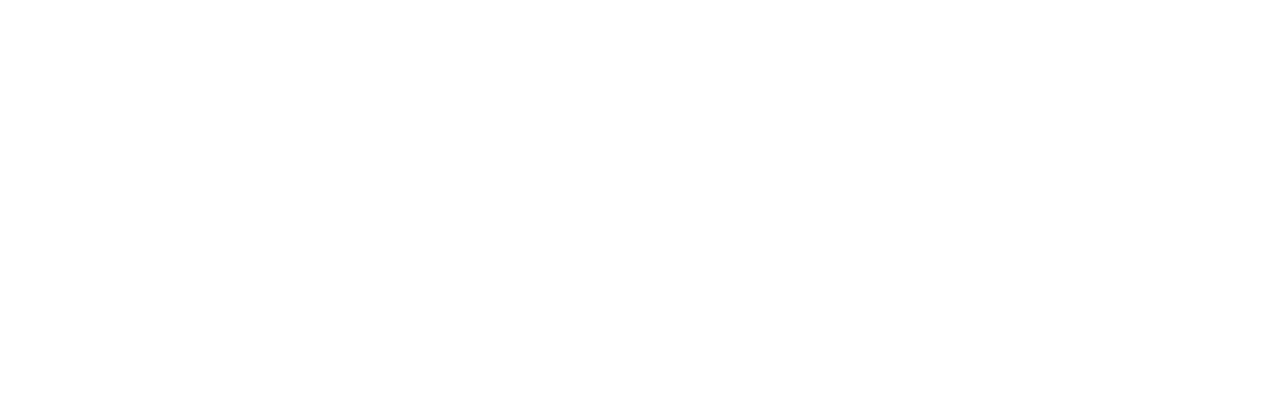
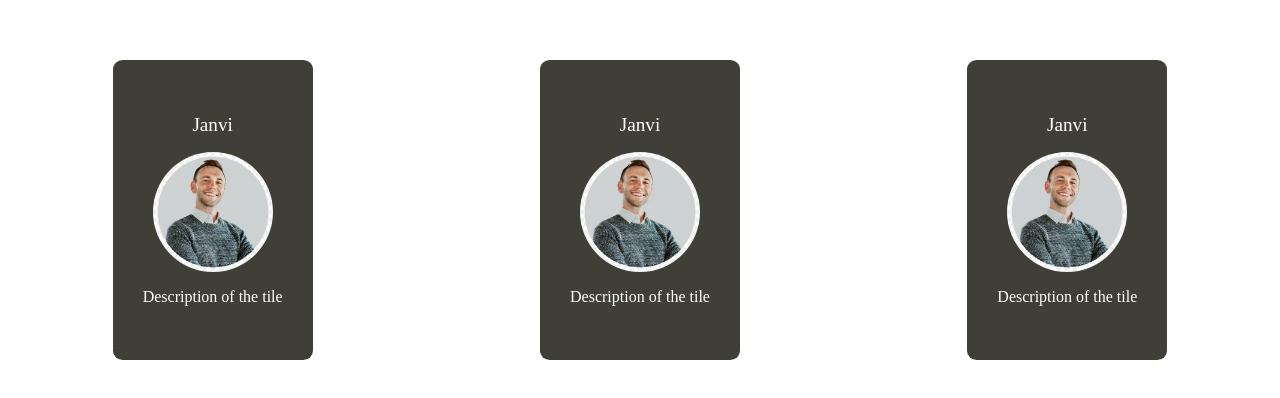
Before and after one commit to janvi7414/react_repo, a React app in the folder second-react-project/: page / in a window 1280 px wide. Shown: the part 190-588 px from the top of the page. Built offline with nearby package versions, Linux system fonts and the light colour scheme; the HTML template or start-up script is replaced by a standard one.

Commit message:
learnt to create a component and how to link it

```diff
--- /dev/null
+++ b/second-react-project/src/App.css
@@ -0,0 +1,11 @@
+.AppDiv{
+    width:100vw;
+    height:100vh;
+    display:flex;
+    flex-direction:row;
+    flex-wrap:wrap;
+    justify-content: space-around;
+    align-items: center;
+    gap:2px;
+    color:white;
+}
--- a/second-react-project/src/App.jsx
+++ b/second-react-project/src/App.jsx
@@ -1,13 +1,14 @@
-
+import UserCard from "./components/UserCard"
+import "./App.css"
 
 
 function App() {
 
   return (
-      <div>
-        <userCard/>
-        <userCard/>
-        <userCard/>
+      <div className="AppDiv">
+        <UserCard/>
+        <UserCard/>
+        <UserCard/>
 
       </div>
   )
--- a/second-react-project/src/components/userCard.css
+++ b/second-react-project/src/components/userCard.css
@@ -0,0 +1,20 @@
+.user_div{
+    height:300px;
+    width:200px;
+    background-color:rgb(63, 63, 55);
+    display:flex;
+    flex-direction:column;
+    justify-content:center;
+    align-items:center;
+    gap:1em;
+    border-radius:0.6rem;
+}
+#user_name{
+    font-size:1.2rem;
+}
+#user_img{
+    height:120px;
+    width:120px;
+    aspect-ratio: 1/1;
+    border-radius: 50%;
+}
--- a/second-react-project/src/components/userCard.jsx
+++ b/second-react-project/src/components/userCard.jsx
@@ -1,7 +1,8 @@
 import React from 'react'
+import "./UserCard.css"
 import profile1 from '../assets/profile1.png'
 
-const userCard = () => {
+const UserCard = () => {
   return (
     <div className="user_div">
       <p id="user_name" >Janvi</p>
@@ -11,7 +12,7 @@
   )
 }
 
-export default userCard
+export default UserCard
 
 // here instead of class className is used
 /*
@@ -28,4 +29,6 @@
   ✔ underscores (_)
   ✔ numbers
   ✔ CamelCase reactCode (recommended for React components)
+naming component
+  ✔ start with Caps letter
 */
```
